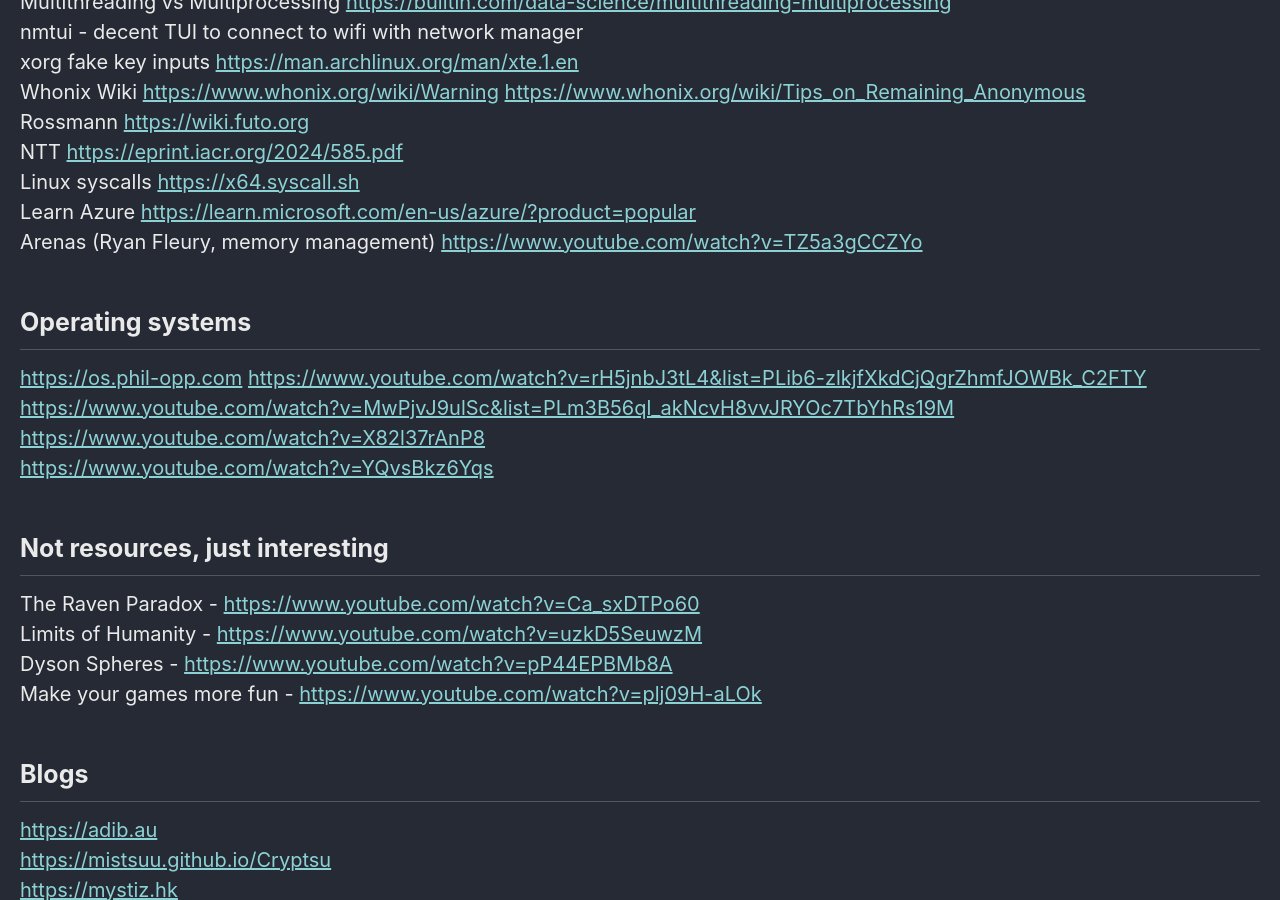
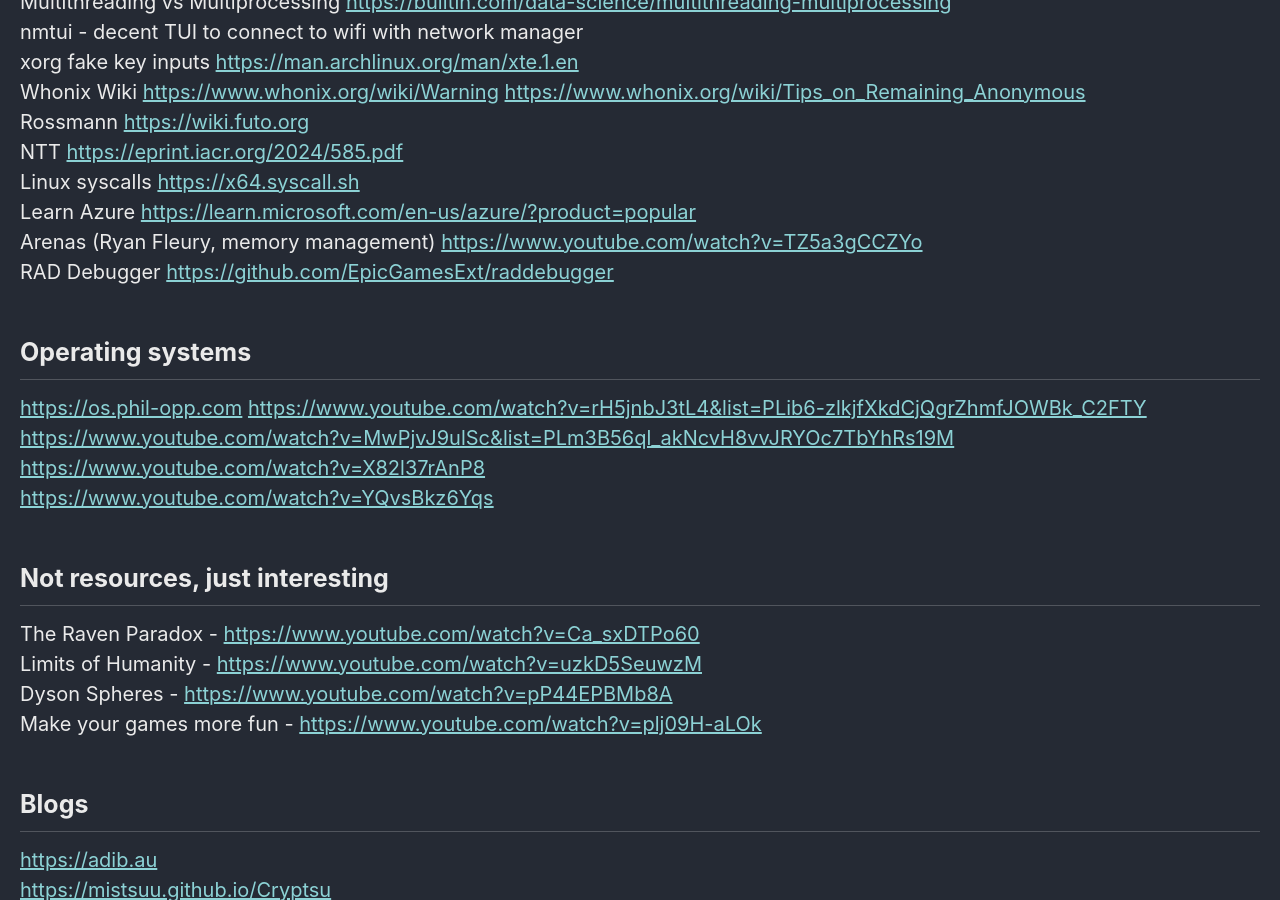
Before and after one commit to Connor-McCartney/Connor-McCartney.github.io, a Jekyll site: the page built from _pages/misc/resources.md, in a window 1280 px wide and 900 px high, scrolled down 2733 px. Built offline with Jekyll 4.4.1, drawn with Linux system fonts in a browser that asks for light colours; cached includes are drawn as plain includes.

Commit message:
Update resources.md

```diff
--- a/_pages/misc/resources.md
+++ b/_pages/misc/resources.md
@@ -97,6 +97,7 @@ NTT <https://eprint.iacr.org/2024/585.pdf> <br>
 Linux syscalls <https://x64.syscall.sh> <br>
 Learn Azure <https://learn.microsoft.com/en-us/azure/?product=popular> <br>
 Arenas (Ryan Fleury, memory management) <https://www.youtube.com/watch?v=TZ5a3gCCZYo> <br>
+RAD Debugger <https://github.com/EpicGamesExt/raddebugger> <br>
 
 
 ## Operating systems
```
